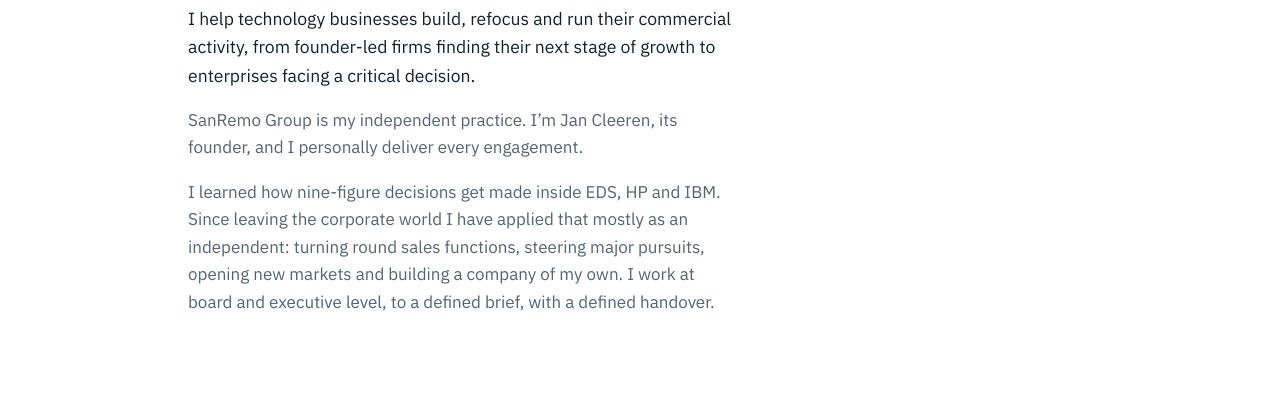
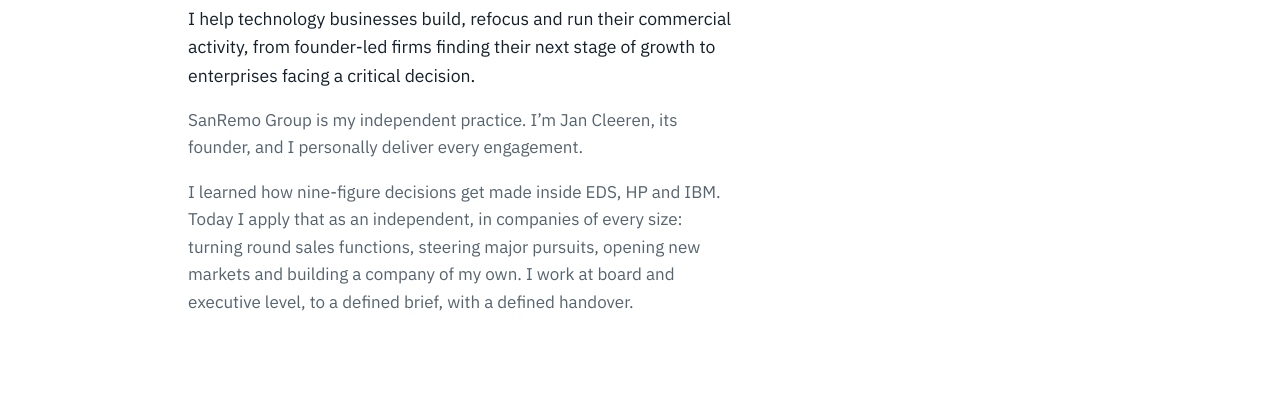
Before and after one commit to jcleeren/sanremo-site, a plain HTML site: page index.html in a window 1280 px wide. Shown: the part 333-732 px from the top of the page. Drawn offline with Linux system fonts and the light colour scheme.

Commit message:
Hero: replace "since leaving the corporate world" with present-tense wording
Co-Authored-By: Claude Fable 5.2 <noreply@anthropic.com>
Claude-Session: https://claude.ai/code/session_01Hji5vn3tB85n55E4PZWGoT

```diff
--- a/index.html
+++ b/index.html
@@ -167,7 +167,7 @@ body{font-size:16px}
 <h1>Commercial leadership when it matters most.</h1>
 <p class="lead">I help technology businesses build, refocus and run their commercial activity, from founder-led firms finding their next stage of growth to enterprises facing a critical decision.</p>
 <p>SanRemo Group is my independent practice. I’m Jan Cleeren, its founder, and I personally deliver every engagement.</p>
-<p>I learned how nine-figure decisions get made inside EDS, HP and IBM. Since leaving the corporate world I have applied that mostly as an independent: turning round sales functions, steering major pursuits, opening new markets and building a company of my own. I work at board and executive level, to a defined brief, with a defined handover.</p>
+<p>I learned how nine-figure decisions get made inside EDS, HP and IBM. Today I apply that as an independent, in companies of every size: turning round sales functions, steering major pursuits, opening new markets and building a company of my own. I work at board and executive level, to a defined brief, with a defined handover.</p>
 </div>
 
 <section id="what-i-do">
```
